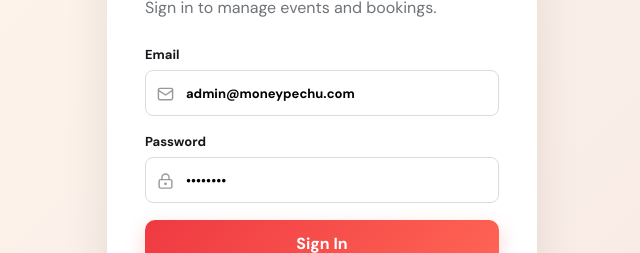
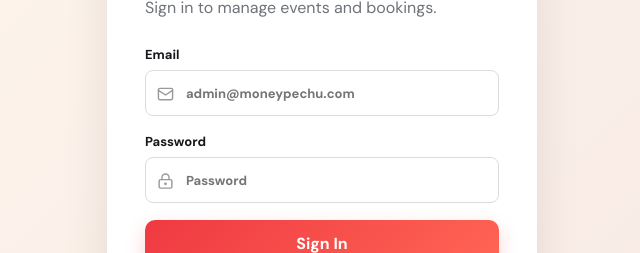
Before and after one commit to prakashvenkatesan-svg/Events-Frontend, a React (Vite) app: page /admin/login in a window 1280 px wide. Shown: the part 321-574 px from the top of the page, without its empty margins (318-958 px from the left). Built offline with nearby package versions, Linux system fonts and the light colour scheme; no server answers; a web font is replaced by a local one.

Commit message:
fix profile click and remove login default values

```diff
--- a/src/admin/AdminLayout.jsx
+++ b/src/admin/AdminLayout.jsx
@@ -78,7 +78,7 @@ export default function AdminLayout() {
             <small>Organizer Portal</small>
             <h1>{title}</h1>
           </div>
-          <div className="admin-user">
+          <Link className="admin-user" to="/" title="Logout">
             <span>
               <b>MoneyPechu Admin</b>
               <small>Super Admin</small>
@@ -86,7 +86,7 @@ export default function AdminLayout() {
             <i>
               <UserRound />
             </i>
-          </div>
+          </Link>
         </header>
         <main className="admin-main">
           <Outlet />
--- a/src/pages/AdminLoginPage.jsx
+++ b/src/pages/AdminLoginPage.jsx
@@ -23,7 +23,7 @@ export default function AdminLoginPage() {
               <Mail />
               <input
                 type="email"
-                defaultValue="admin@moneypechu.com"
+                placeholder="admin@moneypechu.com"
                 required
               />
             </div>
@@ -32,7 +32,7 @@ export default function AdminLoginPage() {
             Password
             <div>
               <LockKeyhole />
-              <input type="password" defaultValue="password" required />
+              <input type="password" placeholder="Password" required />
             </div>
           </label>
           <button className="primary-button full">Sign In</button>
```
